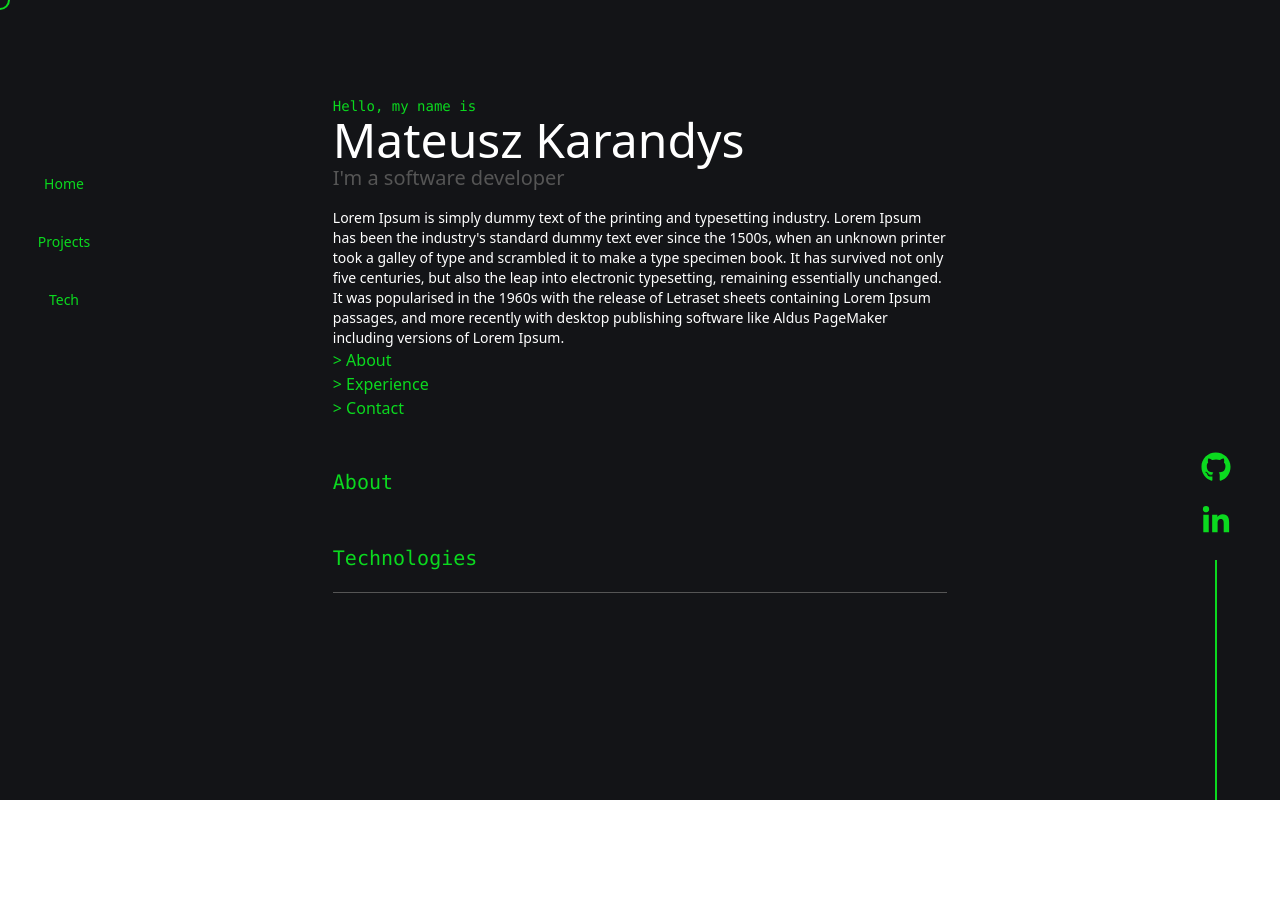
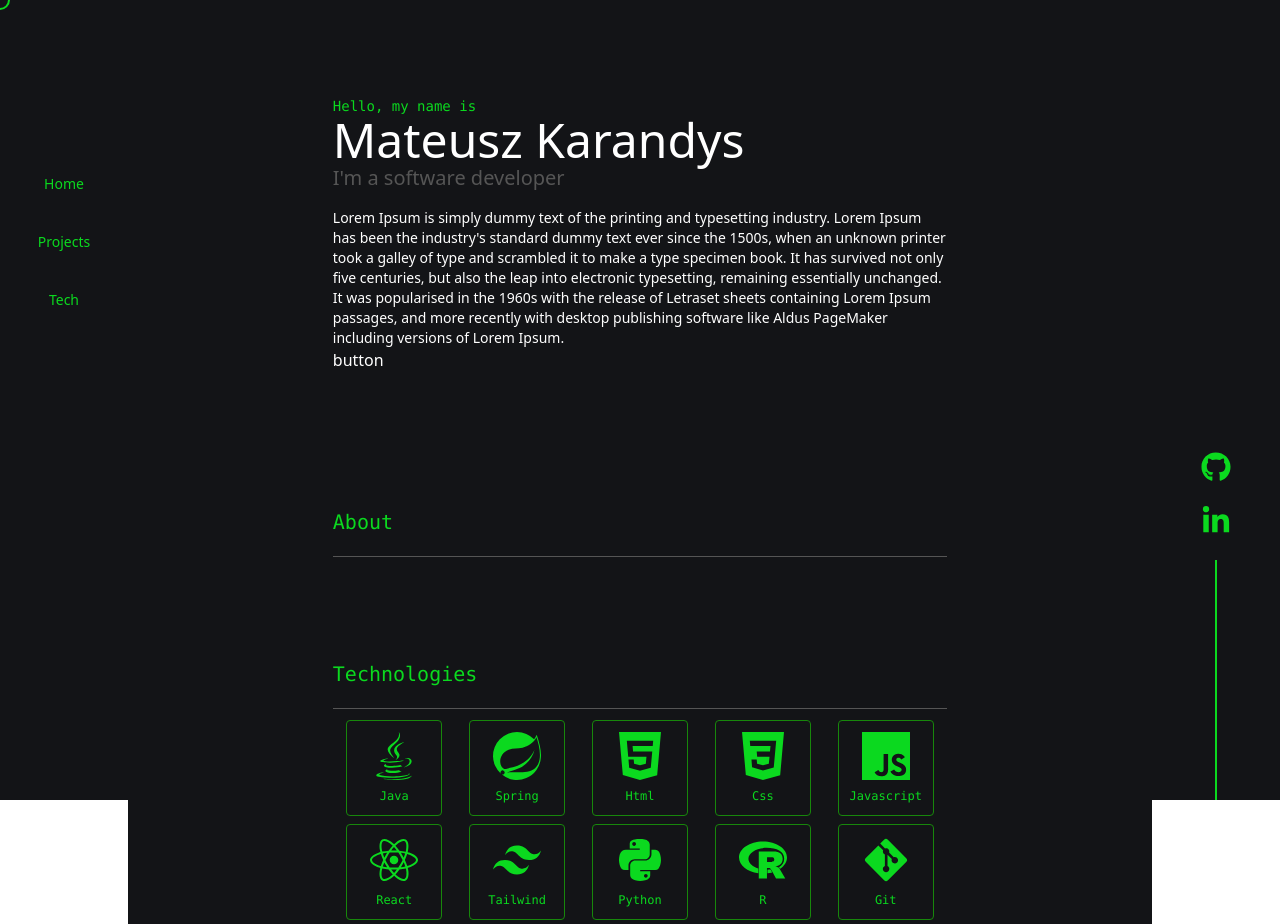
Before and after one commit to vecel/vecel.github.io, a React (Vite) app: page / in a window 1280 px wide. Before the commit the page ends 800 px from the top, so only its background shows below. Built offline with nearby package versions, Linux system fonts and the light colour scheme; some icons are missing.

Commit message:
Add technologies section

```diff
--- a/src/App.tsx
+++ b/src/App.tsx
@@ -1,8 +1,11 @@
 import Cursor from "./components/Cursor"
 import Navbar from "./components/Navbar"
 
-import { FaGithub, FaLinkedinIn } from "react-icons/fa6"
+import { FaGitAlt, FaGithub, FaJava, FaLinkedinIn, FaPython, FaReact } from "react-icons/fa6"
+import { SiCss3, SiHtml5, SiJavascript, SiR, SiSpring, SiTailwindcss } from "react-icons/si"
 import SocialItem from "./components/SocialItem"
+import Section from "./components/Section"
+import TechItem from "./components/TechItem"
 
 export default function App() {
   return (
@@ -14,20 +17,27 @@ export default function App() {
           <h1 className="text-5xl text-white">Mateusz Karandys</h1>
           <h2 className="text-on-surface-variant text-xl">I'm a software developer</h2>
           <p className="mt-4 text-sm">Lorem Ipsum is simply dummy text of the printing and typesetting industry. Lorem Ipsum has been the industry's standard dummy text ever since the 1500s, when an unknown printer took a galley of type and scrambled it to make a type specimen book. It has survived not only five centuries, but also the leap into electronic typesetting, remaining essentially unchanged. It was popularised in the 1960s with the release of Letraset sheets containing Lorem Ipsum passages, and more recently with desktop publishing software like Aldus PageMaker including versions of Lorem Ipsum.</p>
-          <ul className="text-primary">
-            <li>&gt; About</li>
-            <li>&gt; Experience</li>
-            <li>&gt; Contact</li>
-          </ul>
+          <div className="w-64 h-16">button</div>
         </section>
 
-        <section className="w-3/5 mt-12">
-          <h2 className="text-xl text-primary font-mono">About</h2>
-        </section>
+        <Section id="about" title="About">
 
-        <section className="w-3/5 mt-12">
-          <h2 className="text-xl text-primary font-mono after:inline-block after:h-[1px] after:w-full after:bg-on-surface-variant">Technologies</h2>
-        </section>
+        </Section>
+
+        <Section id="technologies" title="Technologies">
+          <div className="flex justify-around flex-wrap text-primary font-mono">
+            <TechItem title="Java" icon={FaJava} />
+            <TechItem title="Spring" icon={SiSpring} />
+            <TechItem title="Html" icon={SiHtml5} />
+            <TechItem title="Css" icon={SiCss3} />
+            <TechItem title="Javascript" icon={SiJavascript} />
+            <TechItem title="React" icon={FaReact} />
+            <TechItem title="Tailwind" icon={SiTailwindcss} />
+            <TechItem title="Python" icon={FaPython} />
+            <TechItem title="R" icon={SiR} />
+            <TechItem title="Git" icon={FaGitAlt} />
+          </div>
+        </Section>
 
       </main>
       <aside className="fixed top-0 right-0 h-full w-32 flex flex-col items-center bg-surface text-primary">
--- /dev/null
+++ b/src/components/Section.tsx
@@ -0,0 +1,15 @@
+import type { PropsWithChildren } from "react";
+
+interface SectionProps {
+    id: string,
+    title: string
+}
+
+export default function Section({ id, title, children }: PropsWithChildren<SectionProps>) {
+    return (
+        <section id={id} className="w-3/5 mt-24">
+            <h2 className="text-xl text-primary font-mono after:inline-block after:h-[1px] after:w-full after:bg-on-surface-variant">{ title }</h2>
+            { children }
+        </section>
+    )
+}
--- /dev/null
+++ b/src/components/TechItem.tsx
@@ -0,0 +1,16 @@
+import type { ComponentType } from "react"
+import type { SvgIconProps } from "@mui/material/SvgIcon"
+
+interface TechItemProps {
+    title: string,
+    icon: ComponentType<SvgIconProps>
+}
+
+export default function TechItem({ title, icon: IconComponent }: TechItemProps) {
+    return (
+        <div className="flex flex-col justify-center items-center size-24 m-1 border border-secondary rounded-sm">
+            <IconComponent className="text-5xl" />
+            <span className="text-xs mt-2">{ title }</span>
+        </div>
+    )
+}
```
